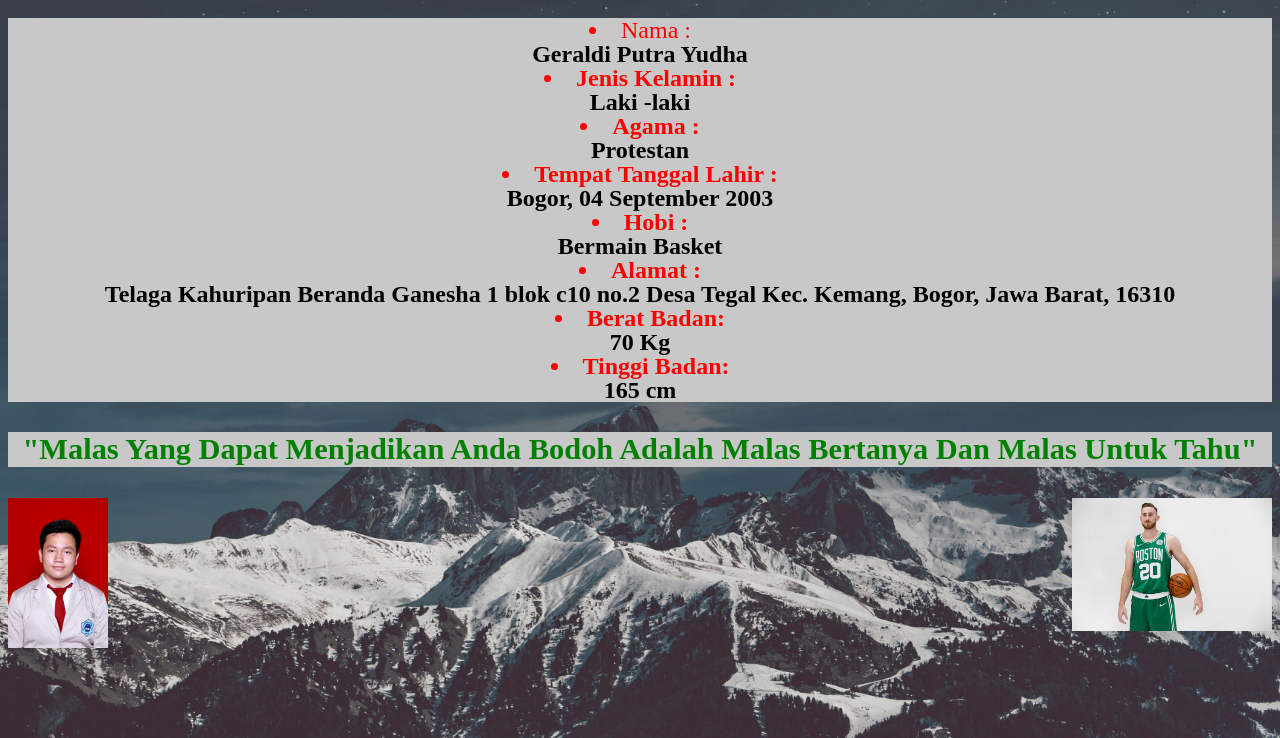
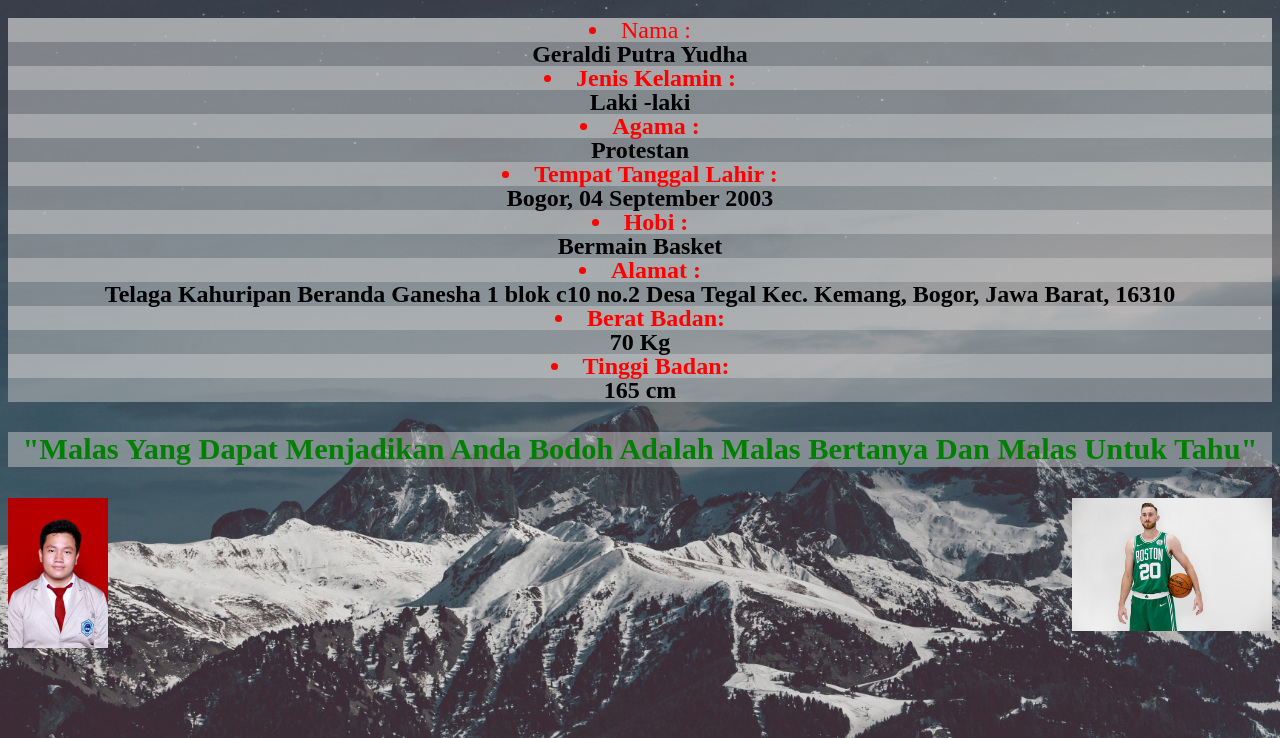
Before and after one commit to geraldipy/geraldipy.github.io, a plain HTML site: page index.html in a window 1280 px wide. Shown: the part 62-800 px from the top of the page. Drawn offline with Linux system fonts and the light colour scheme.

Commit message:
Update index.html

```diff
--- a/index.html
+++ b/index.html
@@ -27,12 +27,12 @@
 		line-height: 1;
 		color: black;
 		text-align: center;
-		background-color: rgba(200,200,200);}
+		background-color: rgba(200,200,200,0.5);}
 	li{color:red;
 		text-align: center;
-		background-color: rgba(200,200,200);}
+		background-color: rgba(200,200,200,0.5);}
 	p{color:green;
-		background-color:rgba(200,200,200);
+		background-color:rgba(200,200,200,0.5);
 		font-size: 190%}
 </style>
 <img src="GERALDIPUTRAYUDHA.jpg" width="100" align="left">
```
